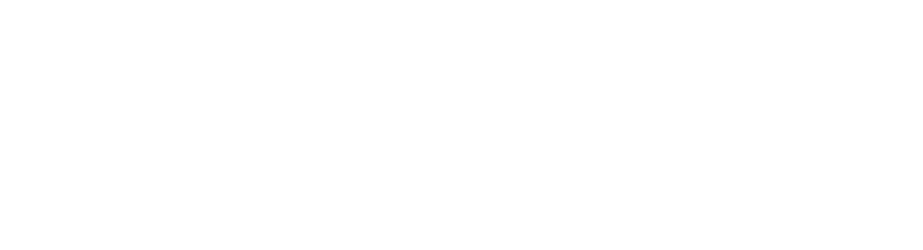
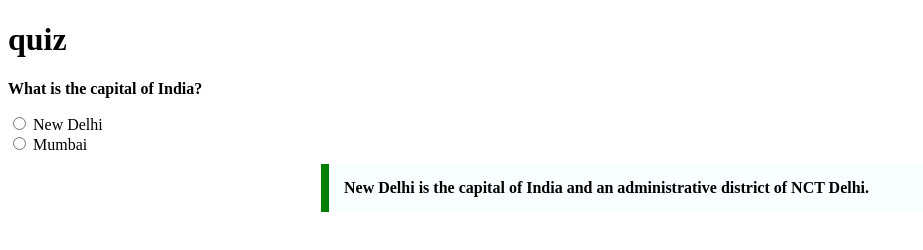
Before and after one commit to acciojob/trivia-Vivekkrajput7382, a website: page main.html in a window 1280 px wide. Shown: the whole page, without its empty margins (0-923 px from the left). Drawn offline with Linux system fonts and the light colour scheme.

Commit message:
created a submission

```diff
--- a/main.html
+++ b/main.html
@@ -10,6 +10,20 @@
 	<!-- the entire body must be written by student -->
     <script type="text/javascript" src="./script.js">
 </script>
+	<h1>quiz</h1>
+	<form>
+		<p><strong>What is the capital of India?</strong></p>
+		<label>
+			<input type="radio" name="capital" value="New Delhi"> New Delhi
+			</label><br>
+		<label>
+			<input type="radio" name="capital" value="Mumbai"> Mumbai
+		</label>
+	</form>
+	<blockquote class="quotation">
+    New Delhi is the capital of India and an administrative district of NCT Delhi.
+
+  </blockquote>
 
 </body>
 
--- a/styles.css
+++ b/styles.css
@@ -1,2 +1,14 @@
-
 /* Your CSS Code here. */
+<style>
+    body {
+      font-family: Arial, sans-serif;
+    }
+    .quotation {
+      max-width: 600px;
+      margin: 10px auto;
+      padding: 15px;
+      border-left: 8px solid green;
+      background-color: #f8fffe;
+      font-weight: bold;
+    }
+  </style>
```
